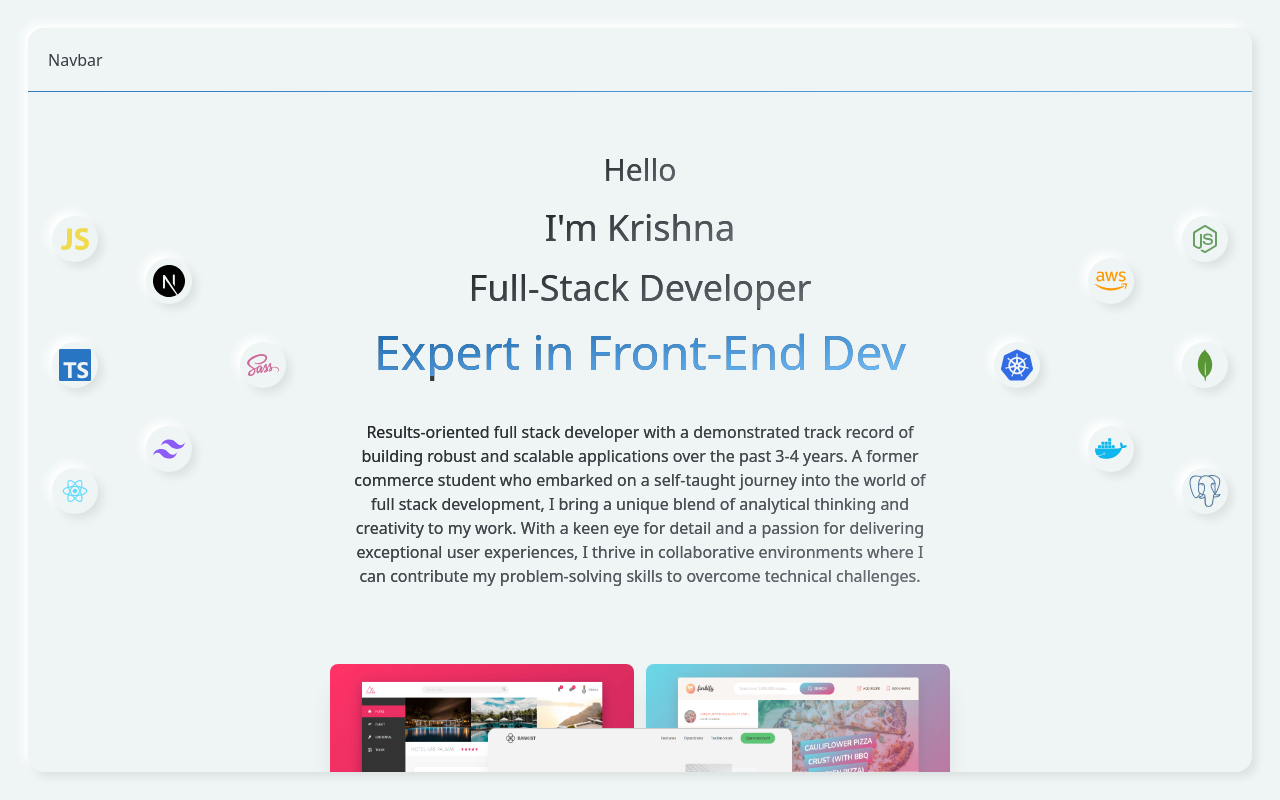
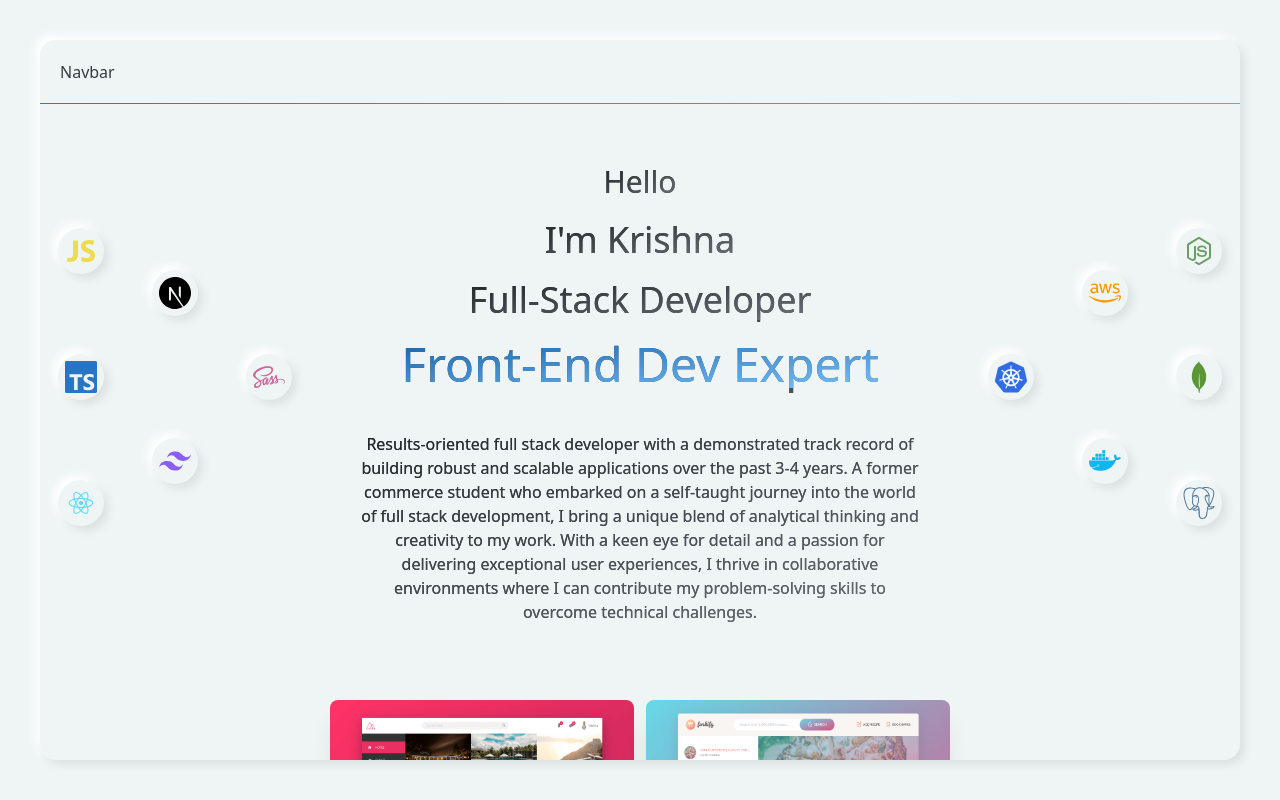
Before and after one commit to Krishna2323/portfolio_2023, a Next.js app: page / in a window 1280 px wide. Built offline with nearby package versions, Linux system fonts and the light colour scheme.

Commit message:
fix: styles.
Signed-off-by: Krishna Gupta <belivethatkg@gmail.com>

```diff
--- a/src/components/pages/HomePage/CodeEditor.tsx
+++ b/src/components/pages/HomePage/CodeEditor.tsx
@@ -11,9 +11,9 @@ const variants = {
     opacity: 1,
   },
   closed: {
-    y: 400,
+    y: 0,
     scale: 0.8,
-    opacity: 0.8,
+    opacity: 0,
   },
 };
 
--- a/src/components/pages/HomePage/HeroSection.tsx
+++ b/src/components/pages/HomePage/HeroSection.tsx
@@ -100,7 +100,7 @@ const HeroSection = () => {
       variants={variants}
       ref={ref}
       transition={{ duration: 0.5 }}
-      className="relative mb-52 flex w-1/2 flex-col items-center justify-center gap-5 bg-gradient-to-br from-black-secondary to-black-primary bg-clip-text pt-12 text-center font-normal text-transparent max-lg:mt-56 max-lg:w-full max-sm:mb-[25vw]"
+      className="relative mb-52 flex w-1/2 flex-col items-center justify-center gap-5 bg-gradient-to-br from-black-secondary to-black-primary bg-clip-text pt-12 text-center font-normal text-transparent max-lg:mt-56 max-lg:w-full max-md:gap-3 max-sm:mb-[25vw]"
     >
       <motion.span
         variants={itemVarient}
@@ -124,7 +124,7 @@ const HeroSection = () => {
         variants={itemVarient}
         className="bg-gradient-to-br from-blue-secondary to-blue-primary bg-clip-text text-5xl text-transparent max-sm:text-4xl"
       >
-        Expert in Front-End Dev{" "}
+        Front-End Dev Expert
       </motion.h2>{" "}
       <motion.p
         variants={itemVarient}
--- a/src/pages/_app.tsx
+++ b/src/pages/_app.tsx
@@ -5,7 +5,7 @@ import "~/styles/globals.css";
 
 const MyApp: AppType = ({ Component, pageProps }) => {
   return (
-    <div className="flex h-[100vh] items-center overflow-hidden bg-bg-primary bg-cover bg-no-repeat p-7 text-[#343a40] max-lg:p-0">
+    <div className="flex h-[100vh] items-center overflow-hidden bg-bg-primary bg-cover bg-no-repeat p-10 text-[#343a40] max-lg:p-0">
       <div className="mx-auto my-auto h-full overflow-y-auto overflow-x-hidden rounded-2xl shadow-primary ">
         <Navbar />
         <Component {...pageProps} />
```
